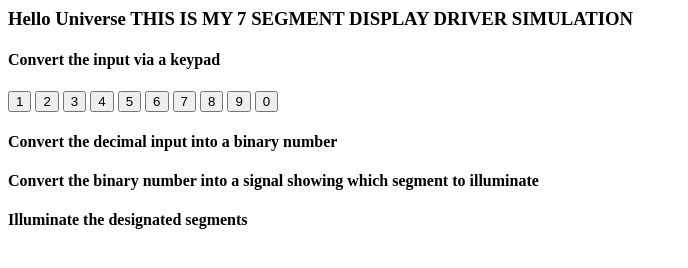
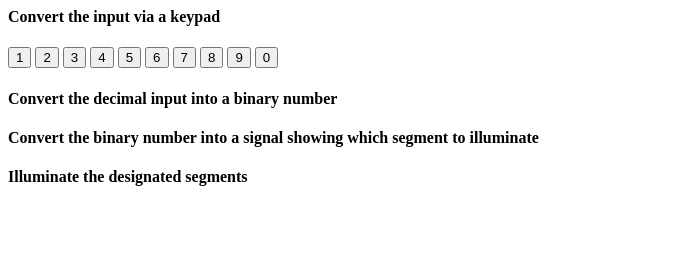
Before and after one commit to ChiwannaN/ChiwannaN-INF1339-Week1., a plain HTML site: page v02.html in a window 1280 px wide. Shown: the whole page, without its empty margins (0-688 px from the left). Drawn offline with Linux system fonts and the light colour scheme.

Commit message:
Update v02.html

```diff
--- a/v02.html
+++ b/v02.html
@@ -5,9 +5,6 @@
 <script></script>
 </head>
 <body>
-<h3>Hello Universe THIS IS MY 7 SEGMENT DISPLAY DRIVER SIMULATION</h3>
-</body>
-</html>
 <h4>Convert the input via a keypad</h4>
 <button type="button">1</button>
 <button type="button">2</button>
```
